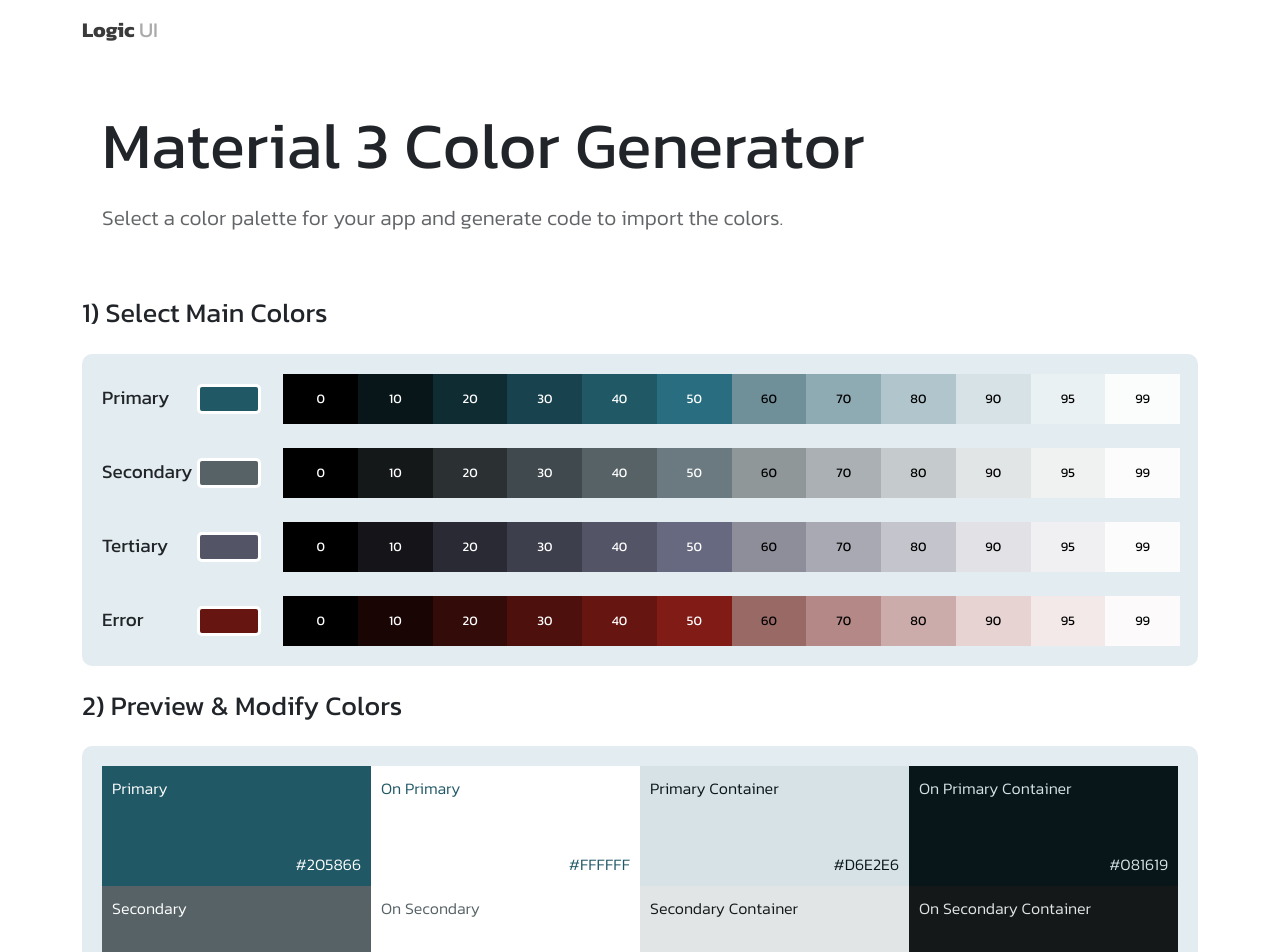
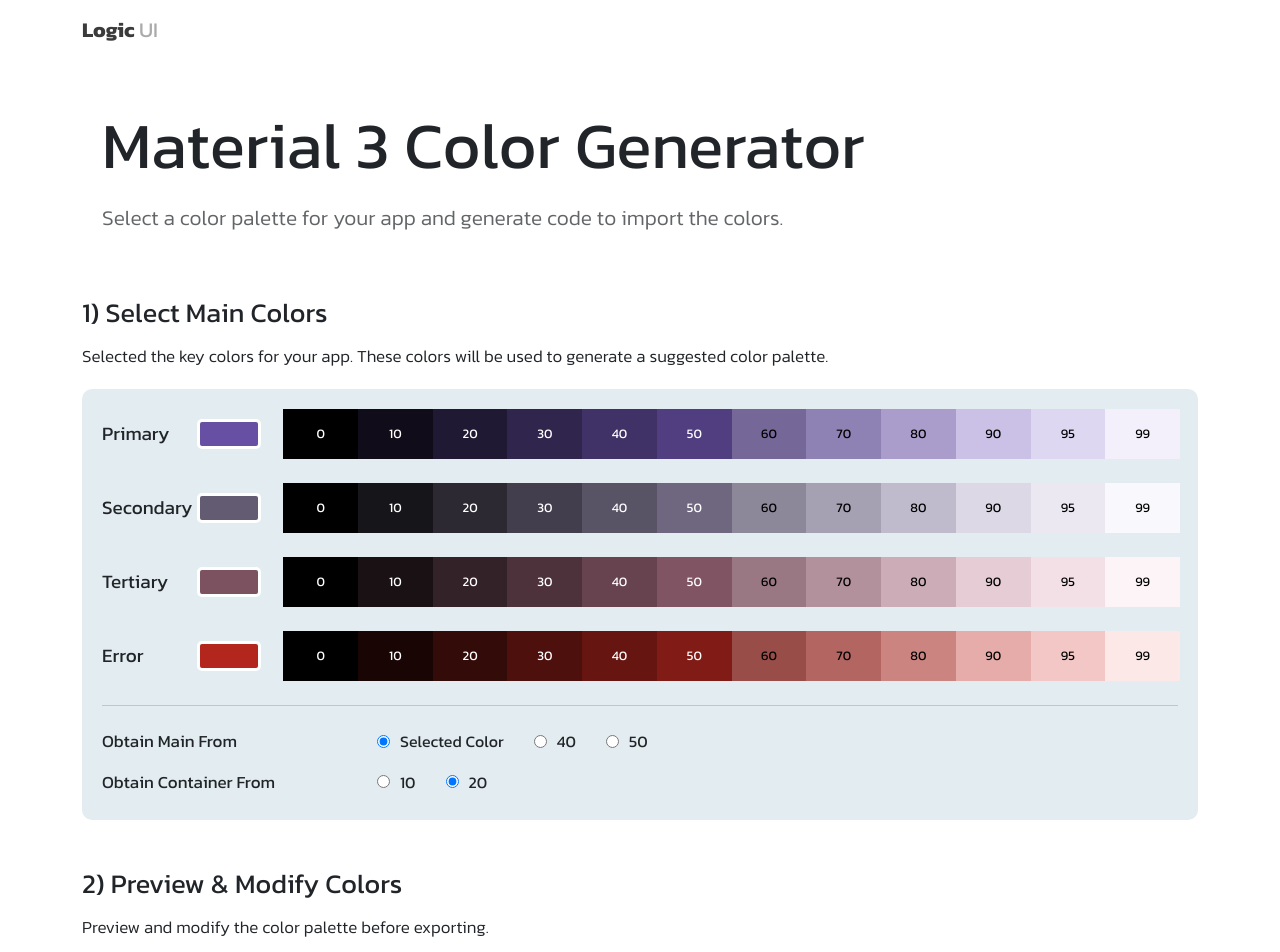
Before and after one commit to 8kdesign/LogicUI, a Next.js app: page /tools/colorgenerator in a window 1280 px wide. Shown: the top 952 px of the page. Built offline with nearby package versions, Linux system fonts and the light colour scheme.

Commit message:
Refine color generation

```diff
--- a/components/colorGeneratorTool/MainColorSelector.js
+++ b/components/colorGeneratorTool/MainColorSelector.js
@@ -2,10 +2,17 @@ import { useState, useEffect } from "react";
 import { Row, Col, Modal } from "react-bootstrap";
 import { HexColorPicker } from "react-colorful";
 
-export default function MainColorSelector({ colors, setColors, name }) {
+export default function MainColorSelector({
+	colors,
+	setColors,
+	name,
+	core,
+	container,
+}) {
 	const [main, setMain] = useState(colors[0]);
 	const [showSelector, setShowSelector] = useState(false);
 	const [inputValue, setInputValue] = useState("");
+
 	const cmyk = getCMYK(main);
 
 	useEffect(() => {
@@ -15,12 +22,33 @@ export default function MainColorSelector({ colors, setColors, name }) {
 
 	useEffect(() => {
 		if (colors.length !== 4) return;
-		const main40 = getHex(cmyk, 1 - 0.4).toUpperCase();
-		const main100 = "#FFFFFF";
-		const main90 = getHex(cmyk, 1 - 0.9).toUpperCase();
-		const main10 = getHex(cmyk, 1 - 0.1).toUpperCase();
-		setColors([main40, main100, main90, main10]);
-	}, [main]);
+		const newColors = [];
+		switch (core) {
+			case 1: {
+				const main40 = getHex(cmyk, 1 - 0.4).toUpperCase();
+				newColors.push(main40);
+				break;
+			}
+			case 2: {
+				const main50 = getHex(cmyk, 1 - 0.5).toUpperCase();
+				newColors.push(main50);
+				break;
+			}
+			default: {
+				newColors.push(main);
+			}
+		}
+		newColors.push("#FFFFFF");
+		newColors.push(getHex(cmyk, 1 - 0.9).toUpperCase());
+		if (container === 1) {
+			const main20 = getHex(cmyk, 1 - 0.2).toUpperCase();
+			newColors.push(main20);
+		} else {
+			const main10 = getHex(cmyk, 1 - 0.1).toUpperCase();
+			newColors.push(main10);
+		}
+		setColors(newColors);
+	}, [main, core, container]);
 
 	return (
 		<Row>
@@ -181,9 +209,9 @@ function getRGBString(cmyk, percent) {
 	var y = cmyk.y / 100;
 	const k = percent;
 	if (percent < 0.5) {
-		c *= percent;
-		m *= percent;
-		y *= percent;
+		c *= Math.sqrt(percent);
+		m *= Math.sqrt(percent);
+		y *= Math.sqrt(percent);
 	}
 	const r = 255 * (1 - c) * (1 - k);
 	const g = 255 * (1 - m) * (1 - k);
@@ -205,9 +233,9 @@ function getHex(cmyk, percent) {
 	var y = cmyk.y / 100;
 	const k = percent;
 	if (percent < 0.5) {
-		c *= percent;
-		m *= percent;
-		y *= percent;
+		c *= Math.sqrt(percent);
+		m *= Math.sqrt(percent);
+		y *= Math.sqrt(percent);
 	}
 	const r = 255 * (1 - c) * (1 - k);
 	const g = 255 * (1 - m) * (1 - k);
--- /dev/null
+++ b/components/colorGeneratorTool/MainSetup.js
@@ -0,0 +1,197 @@
+import { useState } from "react";
+import { Row, Col } from "react-bootstrap";
+import MainColorSelector from "./MainColorSelector";
+
+export default function MainSetup({
+	primary,
+	secondary,
+	tertiary,
+	error,
+	setPrimary,
+	setSecondary,
+	setTertiary,
+	setError,
+}) {
+	const [core, setCore] = useState(0);
+	const [container, setContainer] = useState(1);
+
+	return (
+		<div style={{ padding: 20, background: "#E3ECF0", borderRadius: 10 }}>
+			<MainColorSelector
+				colors={primary}
+				setColors={setPrimary}
+				name={"Primary"}
+				core={core}
+				container={container}
+			/>
+			<br />
+			<MainColorSelector
+				colors={secondary}
+				setColors={setSecondary}
+				name={"Secondary"}
+				core={core}
+				container={container}
+			/>
+			<br />
+			<MainColorSelector
+				colors={tertiary}
+				setColors={setTertiary}
+				name={"Tertiary"}
+				core={core}
+				container={container}
+			/>
+			<br />
+			<MainColorSelector
+				colors={error}
+				setColors={setError}
+				name={"Error"}
+				core={core}
+				container={container}
+			/>
+			<br />
+			<div className="Line--horizontal" />
+			<br />
+			<Row>
+				<Col xs={12} md={4} xl={3}>
+					<p style={{ fontSize: 17, marginBottom: 5 }}>
+						Obtain Main From
+					</p>
+				</Col>
+				<Col xs={12} md={8} xl={9}>
+					<div
+						style={{
+							overflowX: "auto",
+							display: "flex",
+							flexDirection: "row",
+							alignItems: "center",
+						}}
+					>
+						<div
+							className="Toggle"
+							style={{
+								display: "flex",
+								flexDirection: "row",
+								alignItems: "center",
+							}}
+							onClick={() => {
+								setCore(0);
+							}}
+						>
+							<input
+								type="radio"
+								style={{ marginRight: 10 }}
+								checked={core === 0}
+								onChange={() => {}}
+							/>
+							<p style={{ marginRight: 30, marginBottom: 0 }}>
+								Selected Color
+							</p>
+						</div>
+						<div
+							className="Toggle"
+							style={{
+								display: "flex",
+								flexDirection: "row",
+								alignItems: "center",
+							}}
+							onClick={() => {
+								setCore(1);
+							}}
+						>
+							<input
+								type="radio"
+								style={{ marginRight: 10 }}
+								checked={core === 1}
+								onChange={() => {}}
+							/>
+							<p style={{ marginRight: 30, marginBottom: 0 }}>
+								40
+							</p>
+						</div>
+						<div
+							className="Toggle"
+							style={{
+								display: "flex",
+								flexDirection: "row",
+								alignItems: "center",
+							}}
+							onClick={() => {
+								setCore(2);
+							}}
+						>
+							<input
+								type="radio"
+								style={{ marginRight: 10 }}
+								checked={core === 2}
+								onChange={() => {}}
+							/>
+							<p style={{ marginRight: 30, marginBottom: 0 }}>
+								50
+							</p>
+						</div>
+					</div>
+				</Col>
+			</Row>
+			<Row style={{ marginTop: 10 }}>
+				<Col xs={12} md={4} xl={3}>
+					<p style={{ fontSize: 17, marginBottom: 5 }}>
+						Obtain Container From
+					</p>
+				</Col>
+				<Col xs={12} md={8} xl={9}>
+					<div
+						style={{
+							overflowX: "auto",
+							display: "flex",
+							flexDirection: "row",
+							alignItems: "center",
+						}}
+					>
+						<div
+							className="Toggle"
+							style={{
+								display: "flex",
+								flexDirection: "row",
+								alignItems: "center",
+							}}
+							onClick={() => {
+								setContainer(0);
+							}}
+						>
+							<input
+								type="radio"
+								style={{ marginRight: 10 }}
+								checked={container === 0}
+								onChange={() => {}}
+							/>
+							<p style={{ marginRight: 30, marginBottom: 0 }}>
+								10
+							</p>
+						</div>
+						<div
+							className="Toggle"
+							style={{
+								display: "flex",
+								flexDirection: "row",
+								alignItems: "center",
+							}}
+							onClick={() => {
+								setContainer(1);
+							}}
+						>
+							<input
+								type="radio"
+								style={{ marginRight: 10 }}
+								checked={container === 1}
+								onChange={() => {}}
+							/>
+							<p style={{ marginRight: 30, marginBottom: 0 }}>
+								20
+							</p>
+						</div>
+					</div>
+				</Col>
+			</Row>
+		</div>
+	);
+}
--- a/pages/tools/colorgenerator/index.js
+++ b/pages/tools/colorgenerator/index.js
@@ -2,7 +2,7 @@ import { useState } from "react";
 import { Container } from "react-bootstrap";
 import ColorPalette from "../../../components/colorGeneratorTool/ColorPalette";
 import Export from "../../../components/colorGeneratorTool/Export";
-import MainColorSelector from "../../../components/colorGeneratorTool/MainColorSelector";
+import MainSetup from "../../../components/colorGeneratorTool/MainSetup";
 import ToolHeader from "../../../components/colorGeneratorTool/ToolHeader";
 
 export default function ColorGenerator() {
@@ -16,38 +16,43 @@ export default function ColorGenerator() {
 	return (
 		<Container>
 			<ToolHeader tool={tool} />
-			<p style={{ fontSize: 27, marginTop: 20, marginBottom: 20 }}>
+			<p style={{ fontSize: 27, marginTop: 20, marginBottom: 0 }}>
 				{"1) Select Main Colors"}
 			</p>
-			<div
-				style={{ padding: 20, background: "#E3ECF0", borderRadius: 10 }}
+			<p
+				style={{
+					fontSize: 17,
+					fontWeight: 300,
+					marginTop: 10,
+					marginBottom: 20,
+				}}
 			>
-				<MainColorSelector
-					colors={primary}
-					setColors={setPrimary}
-					name={"Primary"}
-				/>
-				<br />
-				<MainColorSelector
-					colors={secondary}
-					setColors={setSecondary}
-					name={"Secondary"}
-				/>
-				<br />
-				<MainColorSelector
-					colors={tertiary}
-					setColors={setTertiary}
-					name={"Tertiary"}
-				/>
-				<br />
-				<MainColorSelector
-					colors={error}
-					setColors={setError}
-					name={"Error"}
-				/>
-			</div>
-			<p style={{ fontSize: 27, marginTop: 20, marginBottom: 20 }}>
+				Selected the key colors for your app. These colors will be used
+				to generate a suggested color palette.
+			</p>
+			<MainSetup
+				primary={primary}
+				secondary={secondary}
+				tertiary={tertiary}
+				error={error}
+				setPrimary={setPrimary}
+				setSecondary={setSecondary}
+				setTertiary={setTertiary}
+				setError={setError}
+			/>
+			<br />
+			<p style={{ fontSize: 27, marginTop: 20, marginBottom: 0 }}>
 				{"2) Preview & Modify Colors"}
+			</p>
+			<p
+				style={{
+					fontSize: 17,
+					fontWeight: 300,
+					marginTop: 10,
+					marginBottom: 20,
+				}}
+			>
+				Preview and modify the color palette before exporting.
 			</p>
 			<div
 				style={{ padding: 20, background: "#E3ECF0", borderRadius: 10 }}
@@ -85,8 +90,19 @@ export default function ColorGenerator() {
 				/>
 			</div>
 			<br />
-			<p style={{ fontSize: 27, marginTop: 20, marginBottom: 20 }}>
+			<p style={{ fontSize: 27, marginTop: 20, marginBottom: 0 }}>
 				{"3) Export to Code"}
+			</p>
+			<p
+				style={{
+					fontSize: 17,
+					fontWeight: 300,
+					marginTop: 10,
+					marginBottom: 20,
+				}}
+			>
+				Select the platform which you are building for and copy and
+				paste the code below into the specified files.
 			</p>
 			<Export
 				primary={primary}
@@ -121,10 +137,10 @@ const names = [
 ];
 
 const defaultColors = [
-	["#205866", "#FFFFFF", "#D6E2E6", "#081619"],
-	["#566266", "#FFFFFF", "#E2E5E6", "#151819"],
-	["#535466", "#FFFFFF", "#E1E1E6", "#151519"],
-	["#661511", "#FFFFFF", "#E6D3D2", "#190504"],
+	["#6750A4", "#FFFFFF", "#CBC0E6", "#201933"],
+	["#625B71", "#FFFFFF", "#DCD8E6", "#2C2933"],
+	["#7D5260", "#FFFFFF", "#E6CDD5", "#332227"],
+	["#B3261E", "#FFFFFF", "#E6ACA9", "#330B09"],
 	["#FCFCFC", "#1A1C1D", "#FCFCFC", "#1A1C1D"],
 	["#DFE3E5", "#434749", "#767778"],
 ];
```
